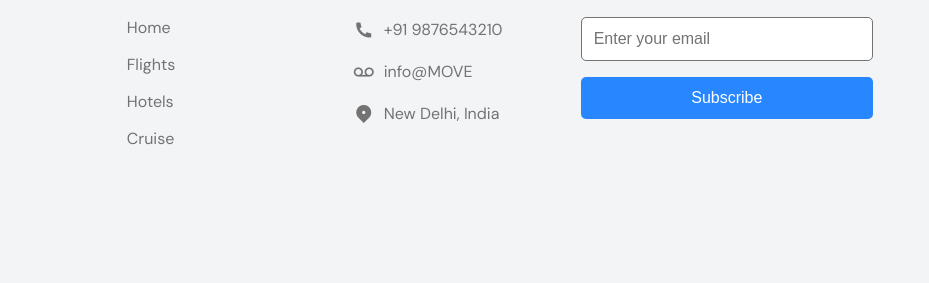
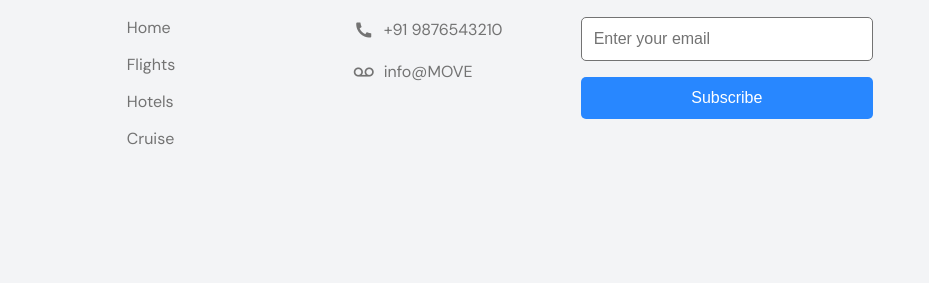
Before and after one commit to spectrum24c/homepage, a plain HTML site: page index.html in a window 1280 px wide. Shown: the part 4170-4453 px from the top of the page, 351-1280 px from the left. Drawn offline with nearby package versions, Linux system fonts and the light colour scheme.

Commit message:
first commit

```diff
--- a/index.html
+++ b/index.html
@@ -407,9 +407,7 @@
               </a>
             </li>
             <li>
-              <a href="#">
-                <span><i class="ri-map-pin-2-fill"></i></span> New Delhi, India
-              </a>
+
             </li>
           </ul>
         </div>
```
